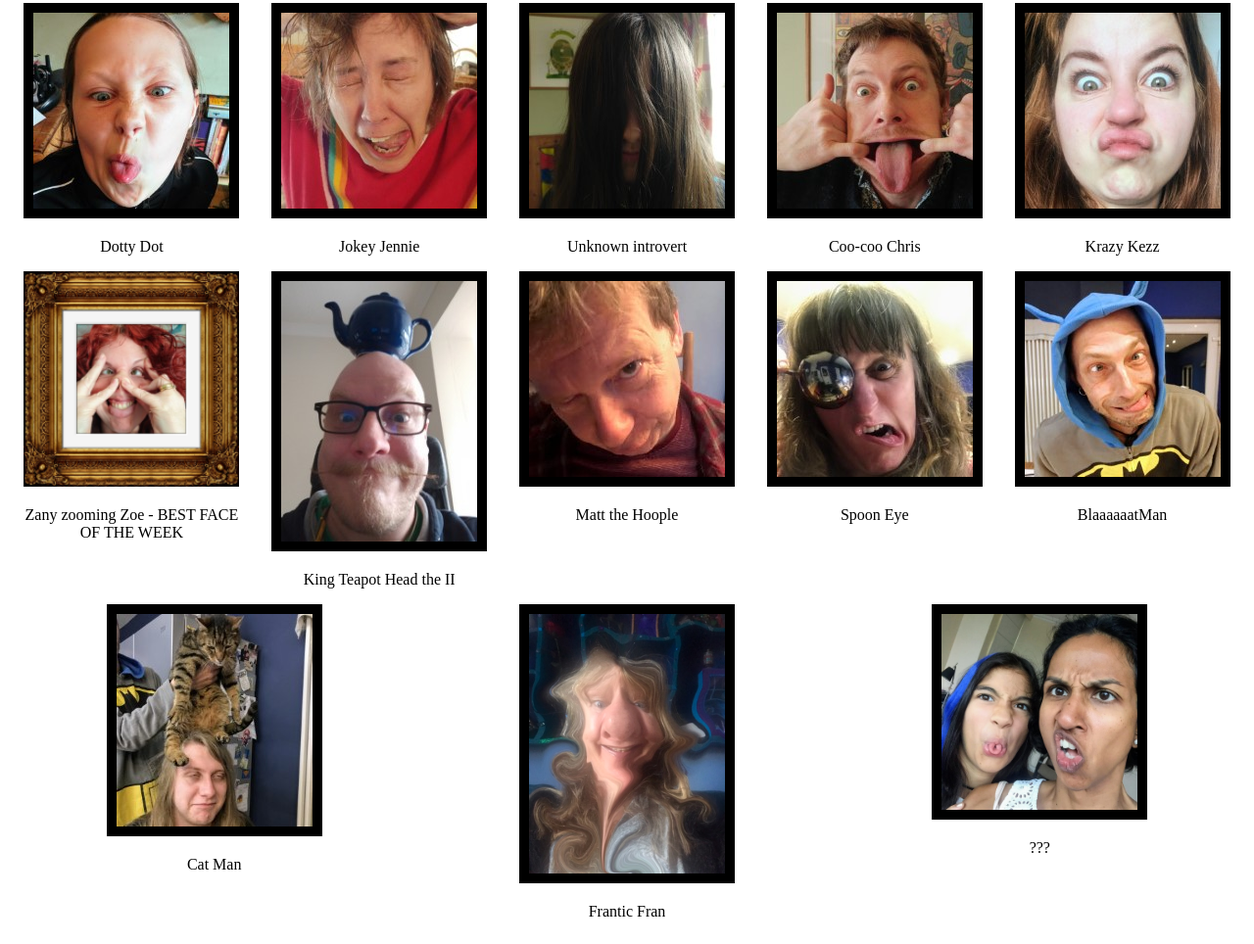
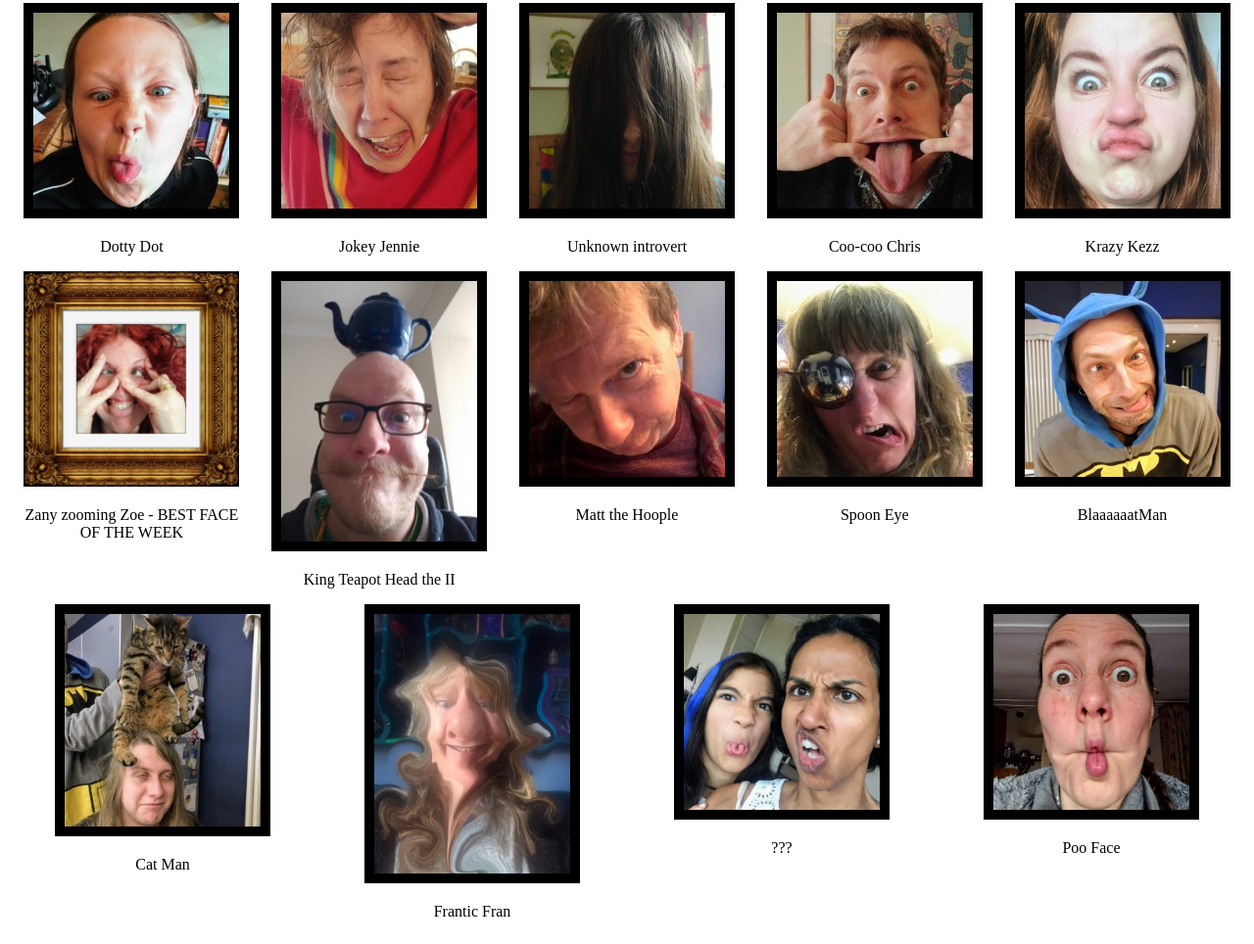
Before and after one commit to chrisdennett/silly-faces-of-ulverston, a website: page index.html in a window 1280 px wide. Shown: the part 227-1191 px from the top of the page at 98% size. Drawn offline with Linux system fonts and the light colour scheme.

Commit message:
added poo

```diff
--- a/index.html
+++ b/index.html
@@ -114,6 +114,9 @@
         <img src="images/Shiv-1.jpg" />
         <p>???</p>
       </div>
+      <div class="face-card">
+        <img src="images/pooface.jpeg">
+        <p>Poo Face</p>
     </div>
   </body>
 </html>
```
Also changed, not shown: images/pooface.jpeg (added).
